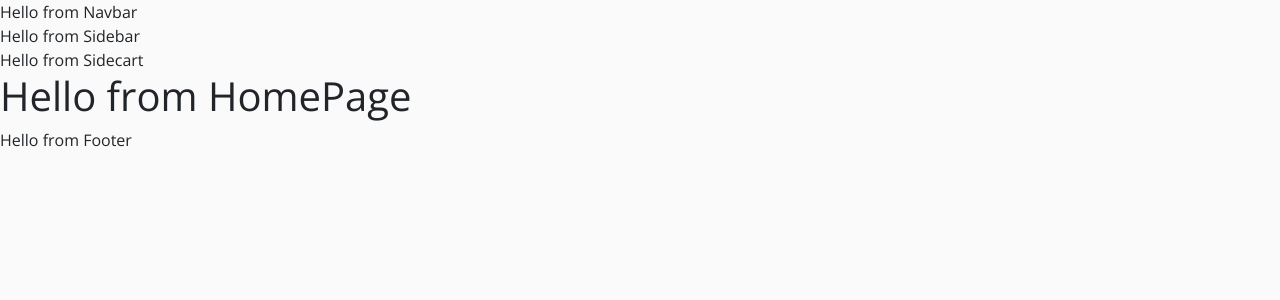
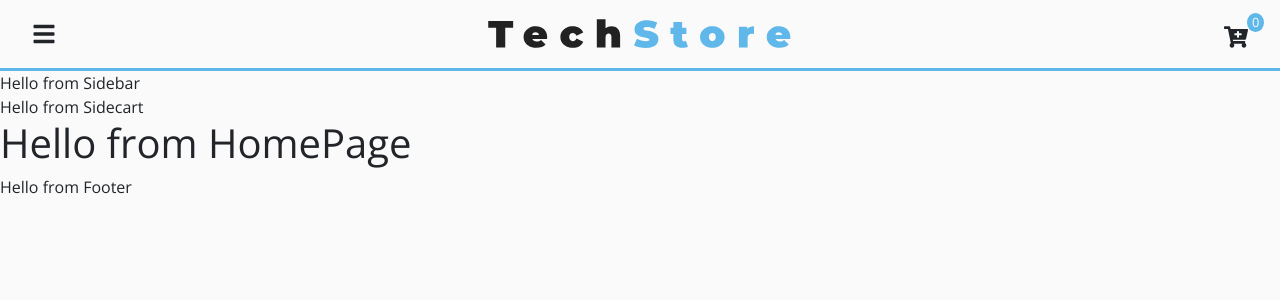
Before and after one commit to SanaKhateeb/tech-store, a React (Create React App) app: page / in a window 1280 px wide. Shown: the top 300 px of the page. Built offline with nearby package versions, Linux system fonts and the light colour scheme.

Commit message:
Layout for navbar using styled-component

```diff
--- a/src/components/Navbar.js
+++ b/src/components/Navbar.js
@@ -1,9 +1,70 @@
 import React from 'react'
+import {FaBars, FaCartPlus} from 'react-icons/fa'
+import styled from 'styled-components'
+import {ProductConsumer} from '../context'
+import logo from '../images/logo.svg'
 
 export default function Navbar() {
   return (
-    <div>
-      Hello from Navbar
-    </div>
+    <ProductConsumer>
+      {value => {
+        const {cartItems, handleSidebar, handleCart} = value;
+        return (
+          <NavWrapper>
+            <div className="nav-center">
+              <FaBars className="nav-icon" onClick={handleSidebar}/>
+              <img className="nav-logo" src={logo} alt="tech store logo" />
+              <div className="nav-cart">
+                <FaCartPlus className="nav-icon" onClick={handleCart}/>
+                <div className="cart-items">{cartItems}</div>
+              </div>
+            </div>
+          </NavWrapper>
+        )
+      }}
+    </ProductConsumer>
   )
 }
+
+const NavWrapper = styled.nav`
+  position: -webkit-sticky;
+  position: sticky;
+  top: 0;
+  width: 100%;
+  padding: 1rem 1.5rem;
+  background: var(--mainGrey);
+  border-bottom: 3px solid var(--primaryColor);
+
+  .nav-center{
+    display: flex;
+    align-items: center;
+    justify-content: space-between;
+    max-width: 95vw;
+    margin: 0 auto;
+  }
+
+  .nav-center .nav-logo {
+    width: 25%;
+  }
+
+  .nav-icon {
+    font-size: 1.5rem;
+    cursor: pointer;
+  }
+
+  .nav-cart {
+    position: relative;
+    font-size: 1.5rem;
+  }
+
+  .cart-items {
+    background: var(--primaryColor);
+    color: var(--mainWhite);
+    font-size: 0.8rem;
+    position: absolute;
+    top: -.2rem;
+    right: -1rem;
+    padding: 0 .3rem;
+    border-radius: 50%;
+  }
+`
```
